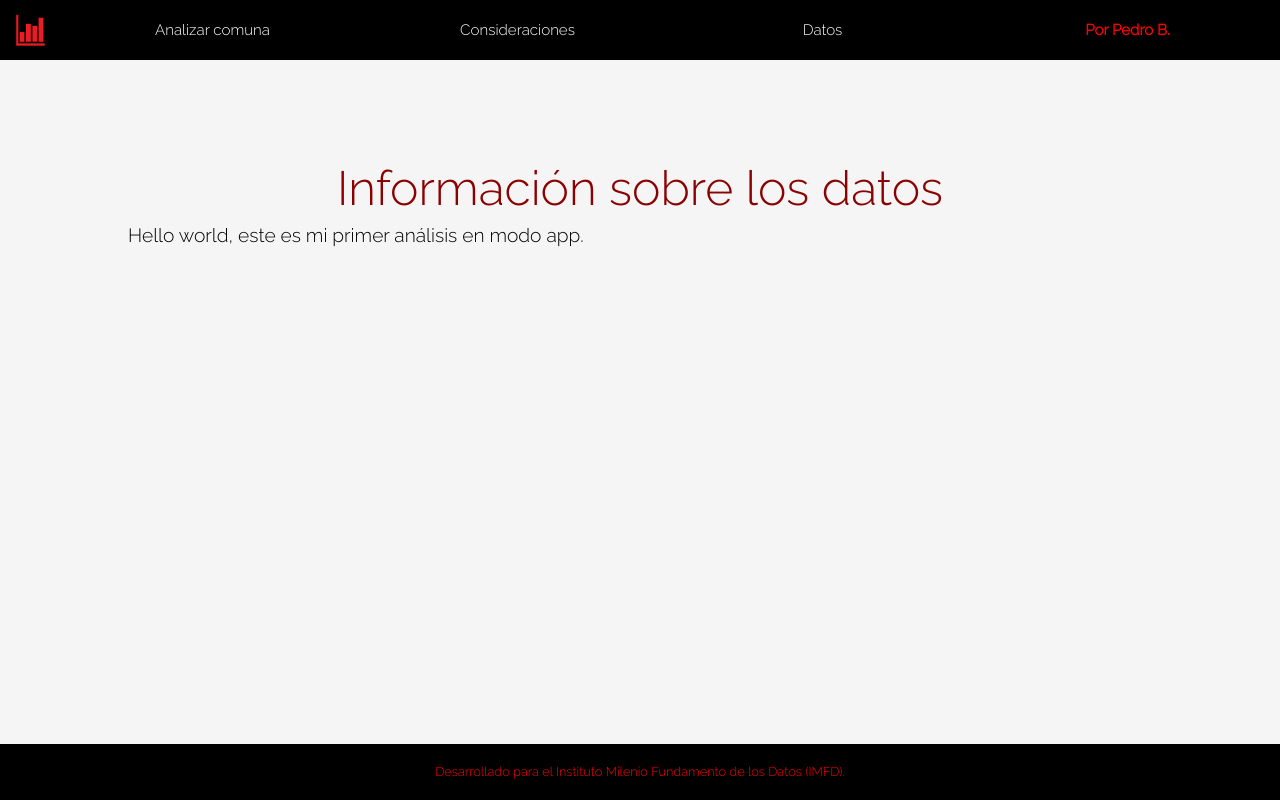
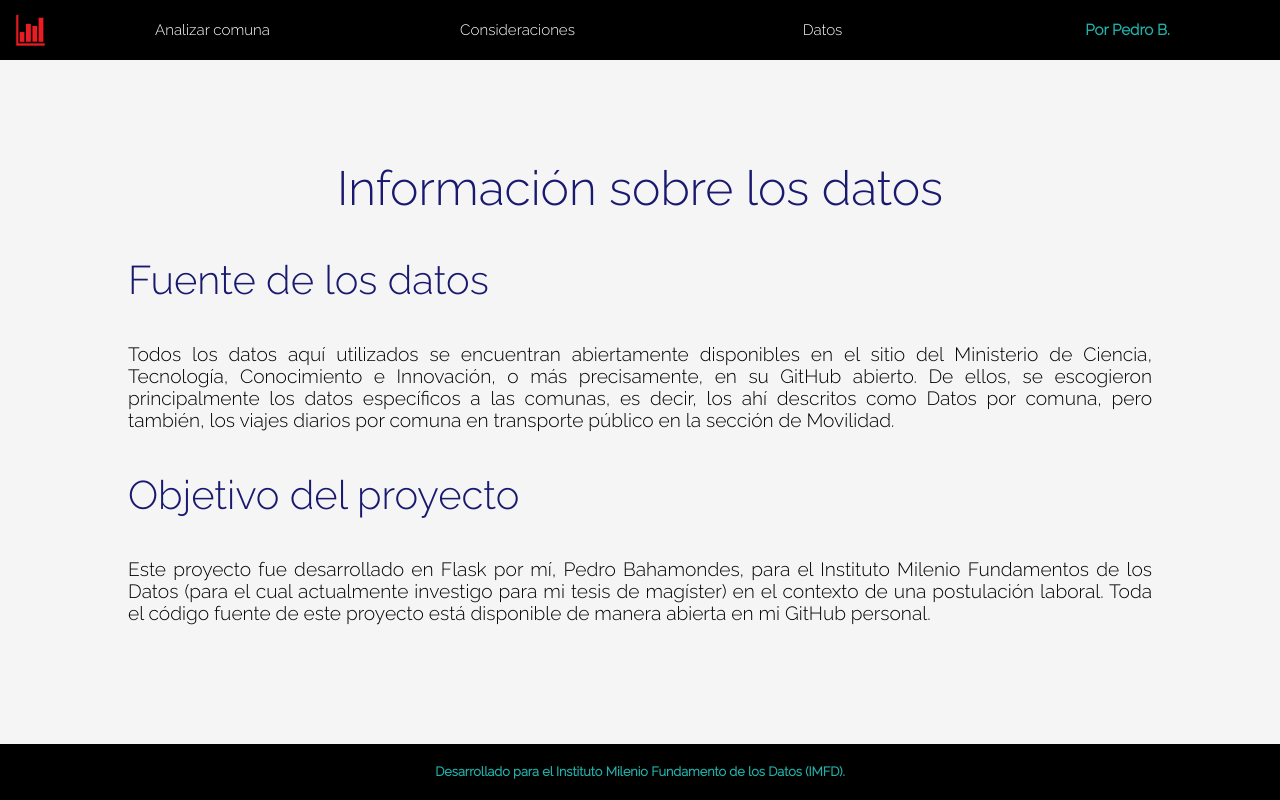
Before and after one commit to pedrobw/covid-cuarentena-efectiva, a Flask app: page /datos in a window 1280 px wide. Run offline with Flask 2, Linux system fonts and the light colour scheme; parts of the project's set-up code (start-up, migrations or seed data) failed here and were passed over.

Commit message:
Pestaña datos y arreglos estéticos varios

```diff
--- a/static/css/styles.css
+++ b/static/css/styles.css
@@ -22,39 +22,39 @@ p {
 
 h1 {
     text-align: center;
-    padding-top: calc(60px + 5vh);
-    padding-bottom: 1vh;
+    margin-top: calc(60px + 5vh);
+    margin-bottom: 1vh;
     font-size: 3rem;
     margin-left: 10%;
     margin-right: 10%;
-    color: darkred;
+    color: midnightblue;
 }
 
 .subtitle {
     text-align: center;
-    padding-bottom: 1vh;
+    margin-bottom: 1vh;
     font-size: 1.5rem;
     color: gray;
 }
 
 h2 {
     text-align: left;
-    padding-top: 5vh;
-    padding-bottom: 5vh;
+    margin-top: 5vh;
+    margin-bottom: 5vh;
     font-size: 2.5rem;
     margin-left: 10%;
     margin-right: 10%;
-    color: darkred;
+    color: midnightblue;
 }
 
 h3 {
     text-align: left;
-    padding-top: 5vh;
-    padding-bottom: 1rem;
+    margin-top: 5vh;
+    margin-bottom: 1rem;
     font-size: 2rem;
     margin-left: 10%;
     margin-right: 10%;
-    color: darkred;
+    color: midnightblue;
 }
 
 span {
@@ -82,6 +82,7 @@ img {
     padding-right: 1%;
     padding-top: 1%;
     padding-bottom: 1%;
+    margin-bottom: 1rem;
     line-height: 2rem;
     background: white;
     color: black;
@@ -89,8 +90,13 @@ img {
 
 }
 
+img:hover {
+    box-shadow: 0 8px 16px rgba(0,0,0,0.25);
+    transition: box-shadow 0.3s ease-in-out;
+}
+
 img:hover + .img-info {
-    box-shadow: 0 4px 8px rgba(0,0,0,0.15);
+    box-shadow: 0 8px 16px rgba(0,0,0,0.25);
     transition: box-shadow 0.3s ease-in-out;
 }
 
@@ -151,7 +157,7 @@ img:hover + .img-info {
 
 #author {
     background-color: black;
-    color: red;
+    color: lightseagreen;
     font-weight: bold;
     width: calc(25% - 15px);
     display: inline-block;
@@ -179,7 +185,8 @@ img:hover + .img-info {
 }
 
 #footer {
-    color: red;
+    color: lightseagreen;
+    font-weight: bold;
     background-color: black;
     position: absolute;
     bottom: 0;
@@ -195,7 +202,12 @@ img:hover + .img-info {
 a {
     text-decoration: none;
     color: inherit;
+    font-weight: inherit;
     background-color: inherit;
+}
+
+a:hover {
+    text-decoration: underline;
 }
 
 #footer a:visited {
@@ -217,7 +229,7 @@ a {
 select {
     color: white !important;
     background-color: black !important;
-    outline-color: red;
+    outline-color: lightseagreen;
     outline: black;
     padding-right: 10px;
     padding-left: 10px;
@@ -225,7 +237,7 @@ select {
 }
 
 option {
-    color: red;
+    color: lightseagreen;
     background-color: black;
     height: 2rem;
 }
@@ -237,7 +249,7 @@ option {
 
 .btn {
     color: white;
-    background-color: red;
+    background-color: lightseagreen;
     line-height: 3rem;
     padding: 0px 25px 0px 25px;
     font-size: calc(12px + 0.8vw);
--- a/templates/datos.html
+++ b/templates/datos.html
@@ -3,6 +3,9 @@
 {% block content %}
 <div id="content-wrap">
     <h1>Información sobre los datos</h1>
-    <p>Hello world, este es mi primer análisis en modo app.</p>
+    <h2>Fuente de los datos</h2>
+    <p>Todos los datos aquí utilizados se encuentran abiertamente disponibles en <a href="http://www.minciencia.gob.cl/covid19">el sitio del Ministerio de Ciencia, Tecnología, Conocimiento e Innovación</a>, o más precisamente, en su GitHub abierto. De ellos, se escogieron principalmente los datos específicos a las comunas, es decir, los ahí descritos como Datos por comuna, pero también, los viajes diarios por comuna en transporte público en la sección de Movilidad.</p>
+    <h2>Objetivo del proyecto</h2>
+    <p>Este proyecto fue desarrollado en <a href="https://flask.palletsprojects.com/en/1.1.x/">Flask</a> por mí, Pedro Bahamondes, para <a href="https://www.imfd.cl">el Instituto Milenio Fundamentos de los Datos</a> (para el cual actualmente investigo para mi tesis de magíster) en el contexto de una postulación laboral. Toda el código fuente de este proyecto está disponible de manera abierta en <a href="https://github.com/pedrobw/covid-cuarentena-efectiva">mi GitHub personal</a>.</p>
 </div>
 {% endblock %}
```
